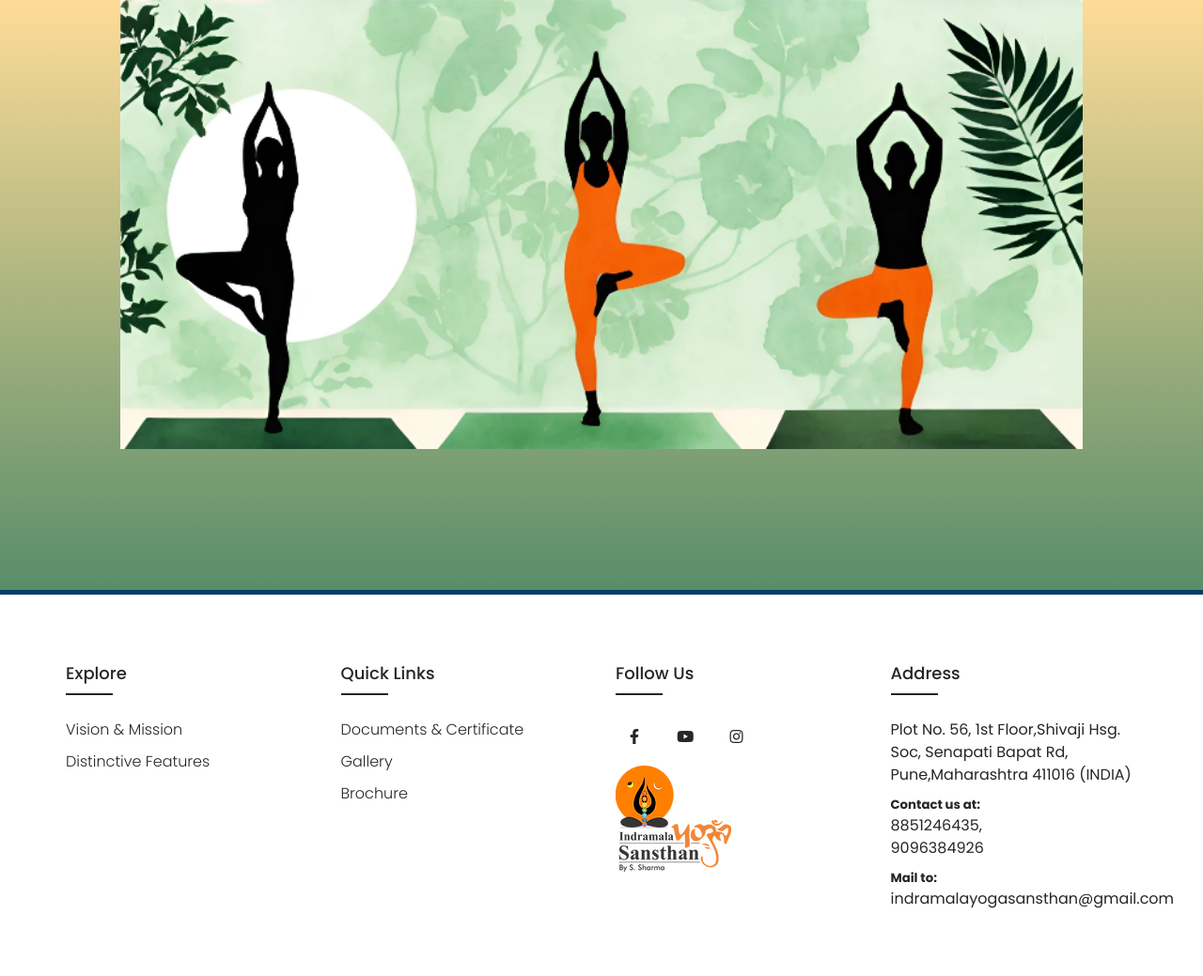
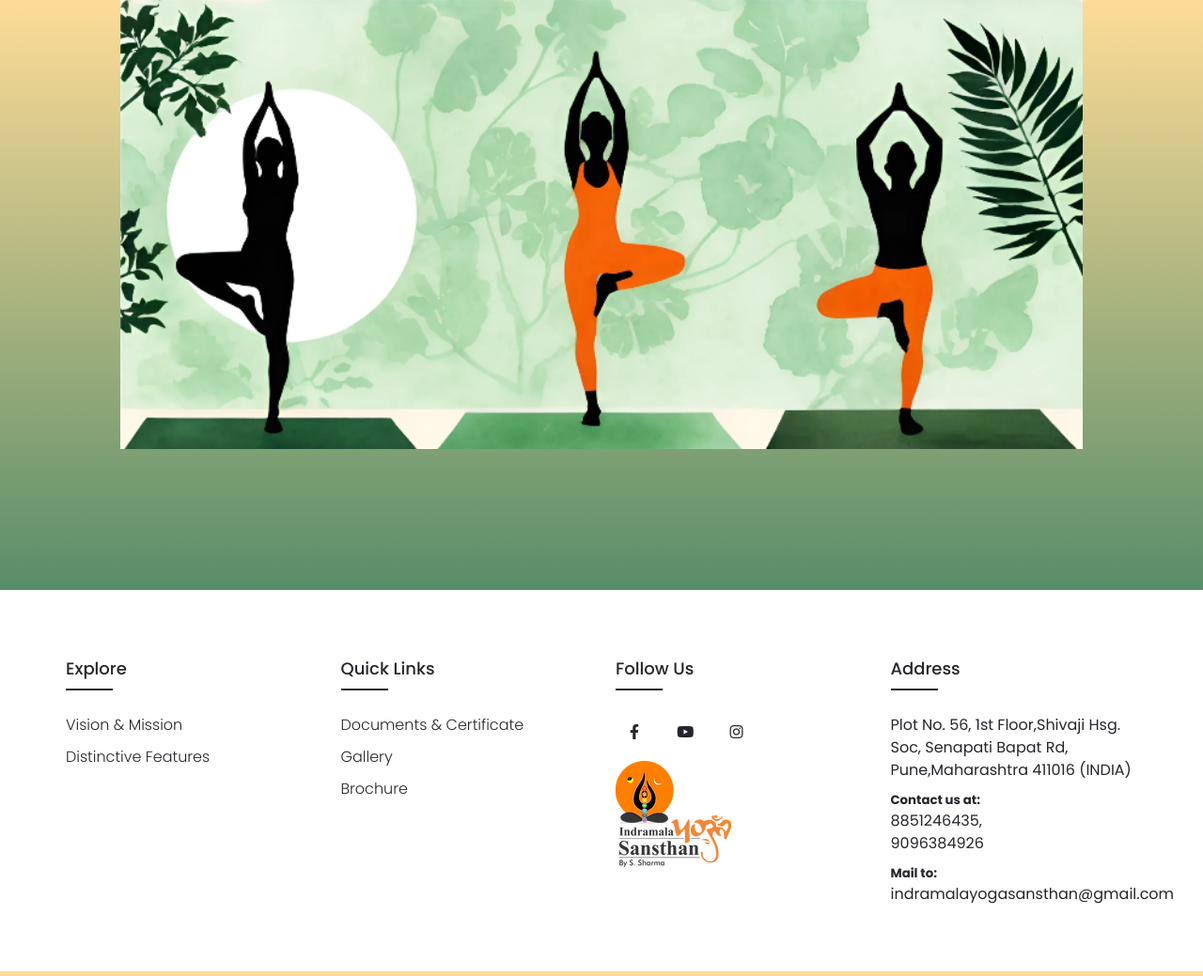
Before and after one commit to erratus/Yogaws, a Flask app: page / in a window 1280 px wide. Shown: the part 3573-4612 px from the top of the page at 94% size. Run offline with Flask 3, Linux system fonts and the light colour scheme; some libraries are stand-ins or nearby versions.

Commit message:
Update footer.css

```diff
--- a/static/styles/footer.css
+++ b/static/styles/footer.css
@@ -23,12 +23,9 @@ ul{
 	list-style: none;
 }
 
-.footer {
-    background-color: #ffffff;
+.footer{
+	background-color: #ffffff;
     padding: 70px 0;
-    border-top: 5px solid #033f63; /* Add a top border to separate from other content */
-    position: relative;
-    z-index: 1; /* Ensure the border is above other content */
 }
 .footer-col{
    width: 25%;
```
